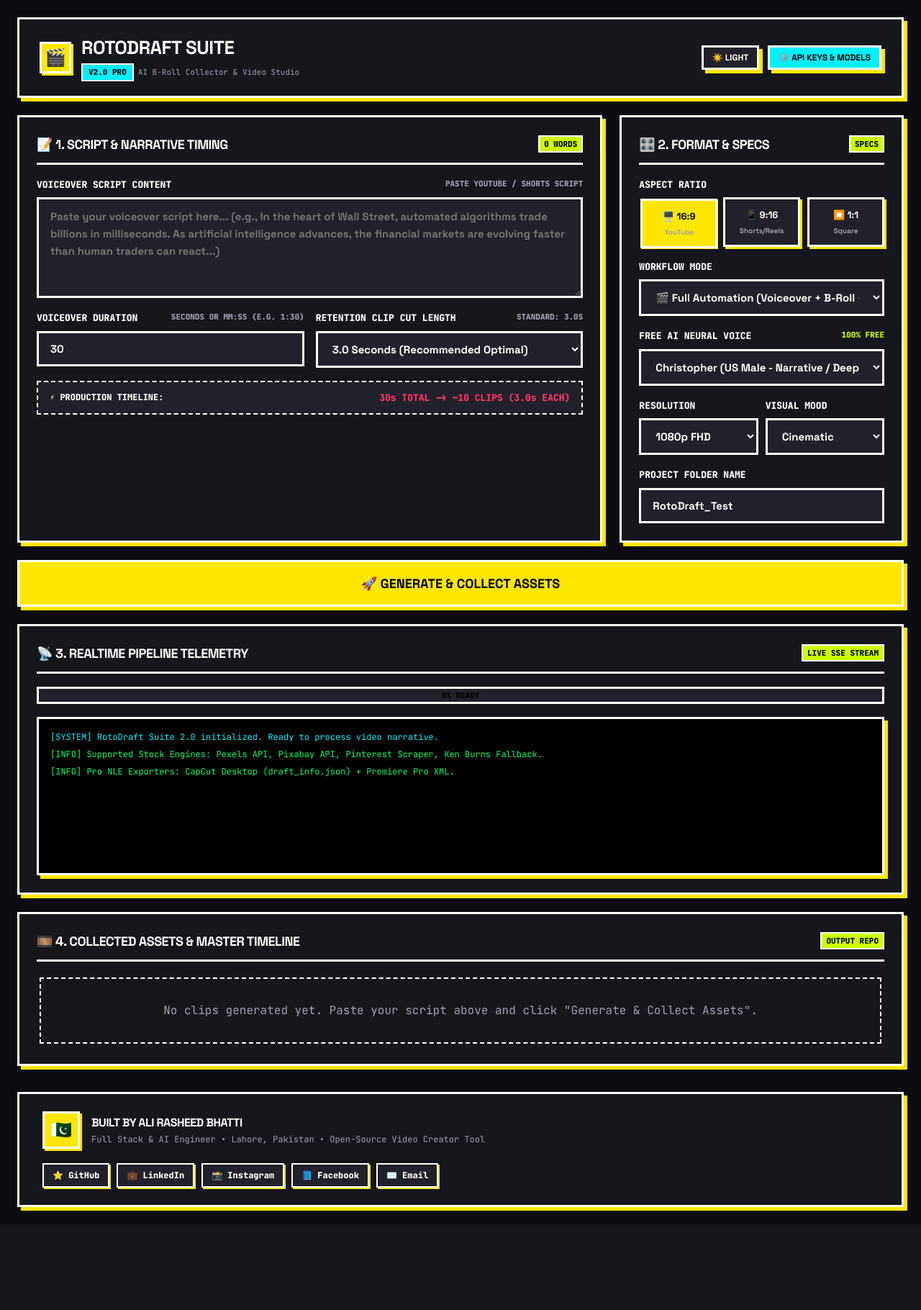
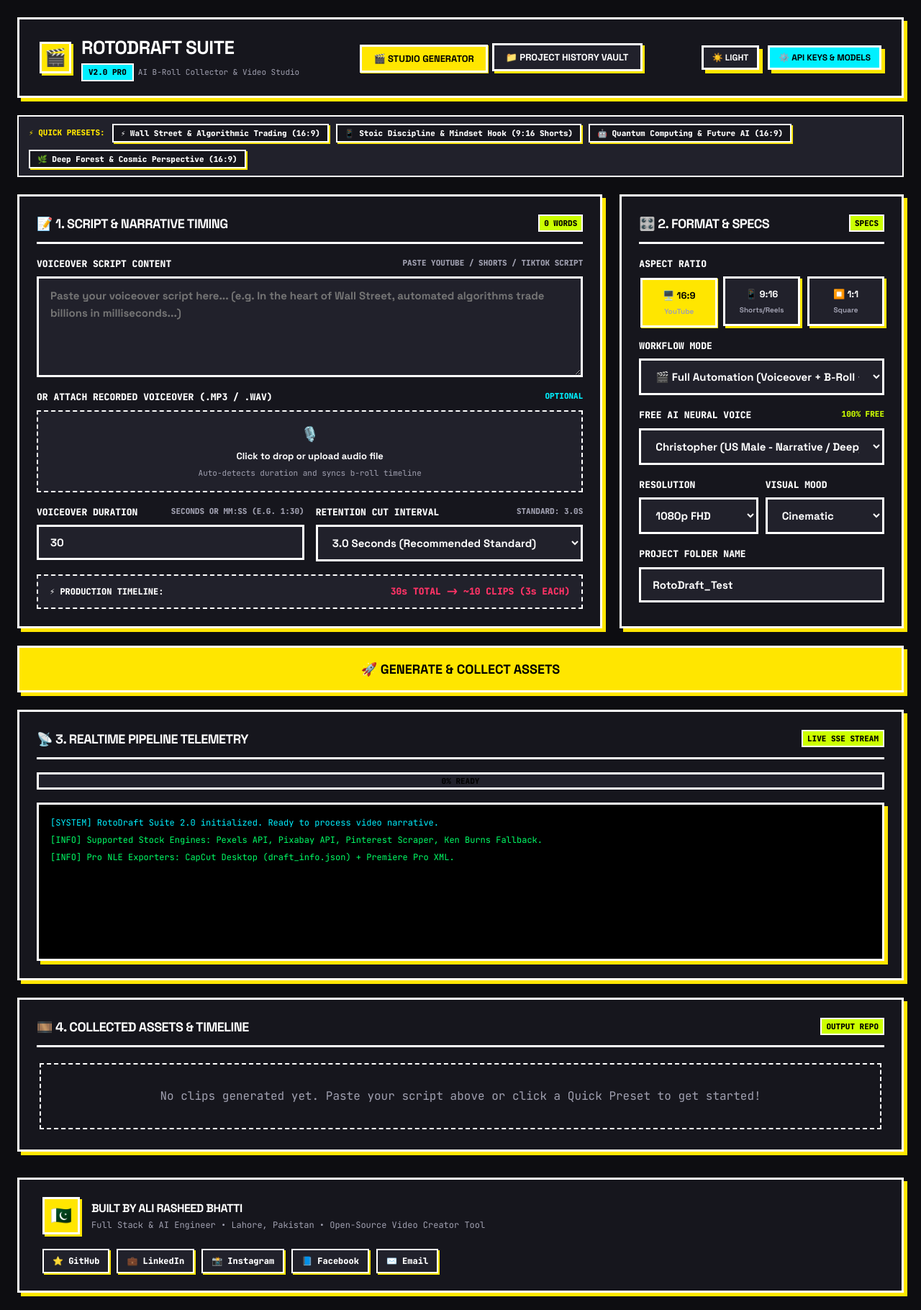
Before and after one commit to AliRash3ed/Rotodraft-Suite-AI-Automated-Broll-and-AI-Assets-Collector-Engine, a FastAPI app: page / in a window 1280 px wide. Shown: the whole page at 72% size. Before the commit the page ends 1682 px from the top, so only its background shows below. Run offline with FastAPI, Linux system fonts and the light colour scheme.

Commit message:
Update: templates/index.html (Pro Studio v2 UX)

```diff
--- a/templates/index.html
+++ b/templates/index.html
@@ -24,11 +24,28 @@
       </div>
     </div>
 
+    <!-- Navigation Tabs -->
+    <div class="nav-tabs">
+      <button type="button" class="tab-btn active" id="tabStudioBtn">🎬 STUDIO GENERATOR</button>
+      <button type="button" class="tab-btn" id="tabVaultBtn">📁 PROJECT HISTORY VAULT</button>
+    </div>
+
     <div class="header-actions">
       <button type="button" class="btn btn-dark btn-sm" id="themeToggleBtn">☀️ LIGHT</button>
       <button type="button" class="btn btn-cyan btn-sm" id="openSettingsBtn">⚙️ API KEYS & MODELS</button>
     </div>
   </header>
+
+  <!-- STUDIO VIEW -->
+  <div id="studioView" style="display: flex; flex-direction: column; gap: 24px;">
+
+    <!-- Template Chips Bar -->
+    <div class="template-bar">
+      <span style="font-family: var(--font-mono); font-size: 11px; font-weight: 900; color: var(--accent-yellow);">⚡ QUICK PRESETS:</span>
+      {% for t in templates %}
+        <button type="button" class="chip-btn" data-template-id="{{ t.id }}">{{ t.title }}</button>
+      {% endfor %}
+    </div>
 
     <!-- Main Bento Grid Form -->
     <form id="generateForm" class="bento-grid">
@@ -43,14 +60,28 @@
         <div class="form-group">
           <label class="label" for="scriptInput">
             <span>Voiceover Script Content</span>
-          <span style="color: var(--text-muted); font-size: 11px;">Paste YouTube / Shorts Script</span>
+            <span style="color: var(--text-muted); font-size: 11px;">Paste YouTube / Shorts / TikTok Script</span>
           </label>
           <textarea
             id="scriptInput"
             class="textarea"
-          placeholder="Paste your voiceover script here... (e.g., In the heart of Wall Street, automated algorithms trade billions in milliseconds. As artificial intelligence advances, the financial markets are evolving faster than human traders can react...)"
+            placeholder="Paste your voiceover script here... (e.g. In the heart of Wall Street, automated algorithms trade billions in milliseconds...)"
             required
           ></textarea>
+        </div>
+
+        <!-- Custom Audio Upload Dropzone -->
+        <div class="form-group">
+          <label class="label">
+            <span>Or Attach Recorded Voiceover (.MP3 / .WAV)</span>
+            <span id="audioUploadStatus" style="font-size: 11px; color: var(--accent-cyan);">Optional</span>
+          </label>
+          <input type="file" id="audioFileInput" accept=".mp3,.wav,.m4a,.aac" style="display: none;">
+          <div class="audio-dropzone" id="audioDropzone">
+            <span style="font-size: 20px;">🎙️</span>
+            <span style="font-weight: 800; font-size: 13px;">Click to drop or upload audio file</span>
+            <span style="font-size: 11px; color: var(--text-muted); font-family: var(--font-mono);">Auto-detects duration and syncs b-roll timeline</span>
+          </div>
         </div>
 
         <div style="display: grid; grid-template-columns: 1fr 1fr; gap: 16px;">
@@ -70,19 +101,19 @@
 
           <div class="form-group">
             <label class="label" for="clipDurationInput">
-            <span>Retention Clip Cut Length</span>
+              <span>Retention Cut Interval</span>
               <span style="color: var(--text-muted); font-size: 11px;">Standard: 3.0s</span>
             </label>
             <select id="clipDurationInput" class="select mono">
               <option value="2.0">2.0 Seconds (Fast Paced / TikTok)</option>
-            <option value="3.0" selected>3.0 Seconds (Recommended Optimal)</option>
+              <option value="3.0" selected>3.0 Seconds (Recommended Standard)</option>
               <option value="4.0">4.0 Seconds (Documentary)</option>
               <option value="5.0">5.0 Seconds (Cinematic Slow)</option>
             </select>
           </div>
         </div>
 
-      <!-- Real-Time Calculation Output -->
+        <!-- Dynamic Calculation Bar -->
         <div style="background: var(--bg-secondary); border: 2px dashed var(--border); padding: 12px 16px; display: flex; justify-content: space-between; align-items: center;">
           <span style="font-family: var(--font-mono); font-size: 12px; font-weight: 800;">⚡ PRODUCTION TIMELINE:</span>
           <span class="mono" id="clipCalcBadge" style="color: var(--accent-pink); font-weight: 900; font-size: 13px;">30s TOTAL -> ~10 CLIPS (3.0s EACH)</span>
@@ -184,7 +215,7 @@
 
     </form>
 
-  <!-- Live Progress & Terminal Section (Col-12) -->
+    <!-- Live Telemetry Section (Col-12) -->
     <div class="bento-grid">
       <div class="card col-12">
         <div class="card-header">
@@ -205,15 +236,15 @@
       </div>
     </div>
 
-  <!-- Generated Assets Showcase & Master Video -->
+    <!-- Output Showcase (Col-12) -->
     <div class="bento-grid">
       <div class="card col-12">
         <div class="card-header">
-        <h2 class="card-title">🎞️ 4. COLLECTED ASSETS & MASTER TIMELINE</h2>
+          <h2 class="card-title">🎞️ 4. COLLECTED ASSETS & TIMELINE</h2>
           <span class="card-badge">OUTPUT REPO</span>
         </div>
 
-      <!-- Master Merged Video Player -->
+        <!-- Master Video Player -->
         <div id="masterContainer" style="display: none; flex-direction: column; gap: 12px; background: var(--bg-secondary); border: 2px solid var(--border); padding: 16px;">
           <div style="display: flex; justify-content: space-between; align-items: center;">
             <h3 style="font-size: 16px;">🎬 MASTER CONCATENATED VIDEO (FULL_VIDEO_MASTER.MP4)</h3>
@@ -237,8 +268,40 @@
         <!-- Sequential Clips Grid -->
         <div class="clips-grid" id="clipsGrid">
           <div style="grid-column: 1 / -1; padding: 32px; text-align: center; color: var(--text-muted); font-family: var(--font-mono); border: 2px dashed var(--border);">
-          No clips generated yet. Paste your script above and click "Generate & Collect Assets".
+            No clips generated yet. Paste your script above or click a Quick Preset to get started!
           </div>
+        </div>
+      </div>
+    </div>
+
+  </div>
+
+  <!-- PROJECT VAULT VIEW -->
+  <div id="vaultView" style="display: none; flex-direction: column; gap: 24px;">
+    <div class="card col-12">
+      <div class="card-header">
+        <h2 class="card-title">📁 SAVED PROJECTS & MEDIA VAULT</h2>
+        <span class="card-badge">LOCAL STORAGE</span>
+      </div>
+
+      <div style="overflow-x: auto;">
+        <table class="vault-table">
+          <thead>
+            <tr>
+              <th>Project Name</th>
+              <th>Created Date</th>
+              <th>Clips & Duration</th>
+              <th>Aspect Ratio</th>
+              <th>Master Video</th>
+              <th>Actions</th>
+            </tr>
+          </thead>
+          <tbody id="vaultTableBody">
+            <tr>
+              <td colspan="6" style="text-align: center; font-family: var(--font-mono);">Loading past projects...</td>
+            </tr>
+          </tbody>
+        </table>
       </div>
     </div>
   </div>
@@ -333,6 +396,39 @@
   </div>
 </div>
 
+<!-- Swap Clip Modal -->
+<div class="modal-overlay" id="swapModal">
+  <div class="modal-box">
+    <div class="card-header">
+      <h2 class="card-title">🔄 SWAP / REPLACE CLIP</h2>
+      <button type="button" class="btn btn-dark btn-sm" id="closeSwapBtn">✕ CLOSE</button>
+    </div>
+
+    <form id="swapForm" style="display: flex; flex-direction: column; gap: 14px;">
+      <input type="hidden" id="swapClipIndexInput" value="1">
+
+      <div class="form-group">
+        <label class="label">Search Query For This Clip</label>
+        <input type="text" id="swapKeywordInput" class="input mono" placeholder="e.g. modern server room" required>
+      </div>
+
+      <div class="form-group">
+        <label class="label">Result Variation / Page Offset</label>
+        <select id="swapPageInput" class="select mono">
+          <option value="1">Page 1 (Primary Result)</option>
+          <option value="2" selected>Page 2 (Alternative Variation)</option>
+          <option value="3">Page 3 (Deep Search)</option>
+          <option value="4">Page 4 (Rare Angle)</option>
+        </select>
+      </div>
+
+      <button type="submit" class="btn btn-yellow">
+        ✨ FETCH & REPLACE CLIP
+      </button>
+    </form>
+  </div>
+</div>
+
 <script src="/static/js/app.js"></script>
 </body>
 </html>
```
Lines whose indentation alone changed are shown as unchanged.
